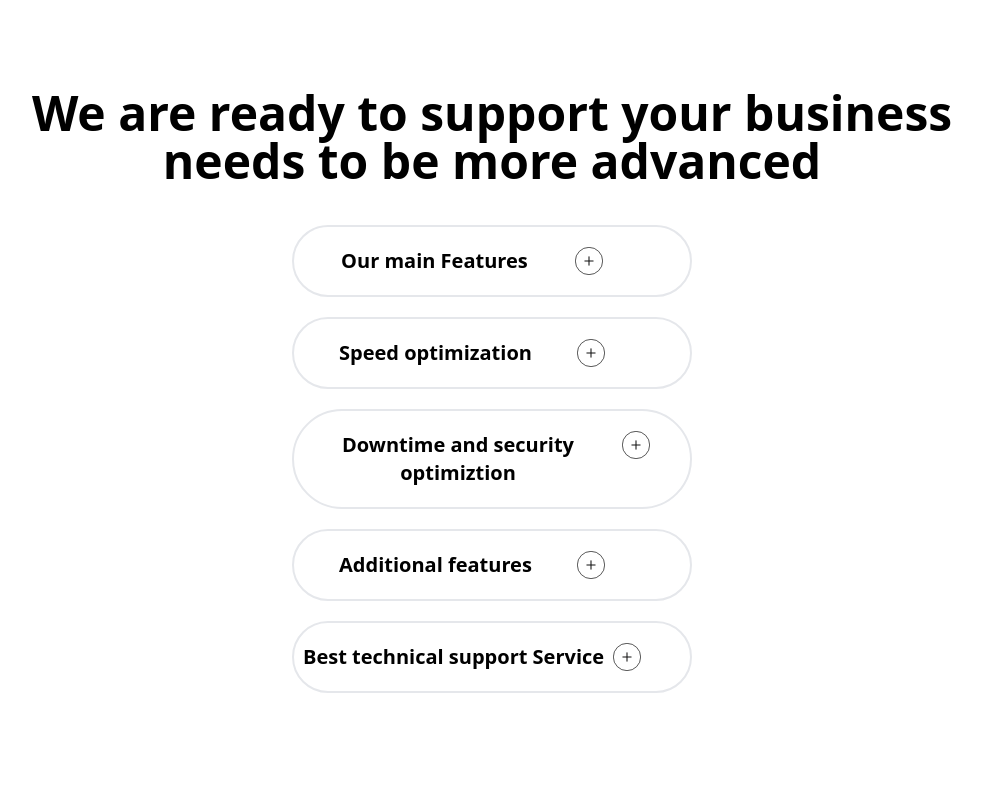
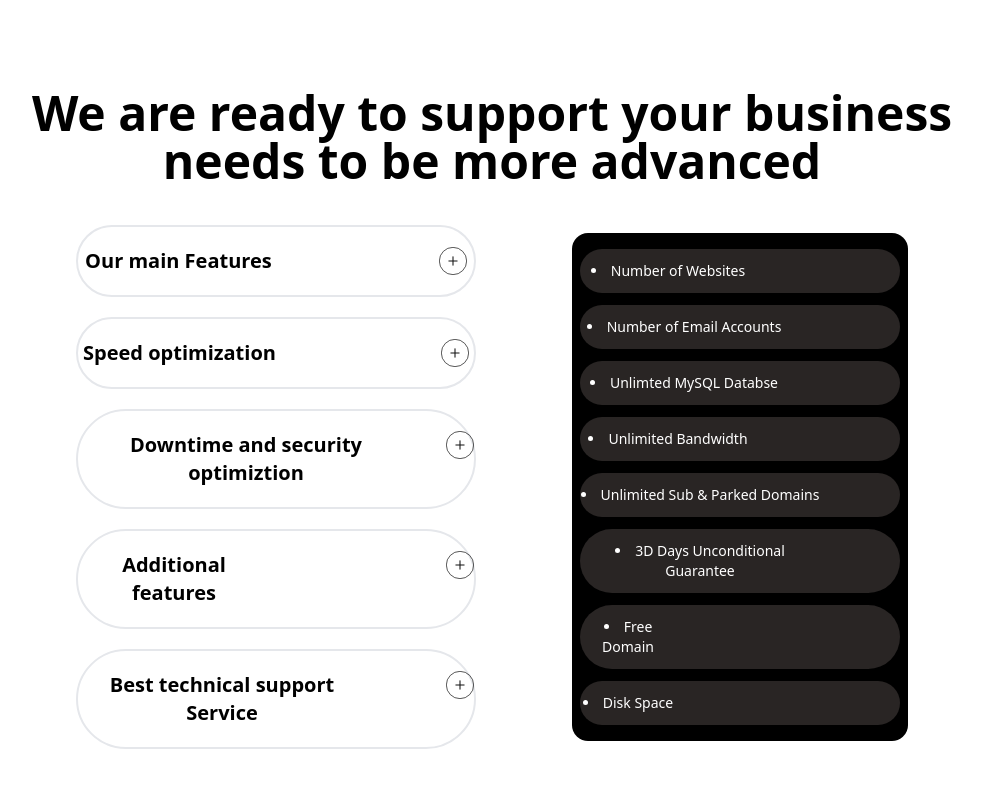
Before and after one commit to SnehashisRatna/Responsive-WebPages, a plain HTML site: page Hosting Landing Page/index.html in a window 1280 px wide. Shown: the part 1549-2336 px from the top of the page, without its empty margins (148-1130 px from the left). Before the commit the page ends 2282 px from the top, so only its background shows below. Drawn offline with nearby package versions, Linux system fonts and the light colour scheme.

Commit message:
Update index.html
There is some Addition in Buy Section Part.

```diff
--- a/Hosting Landing Page/index.html
+++ b/Hosting Landing Page/index.html
@@ -69,7 +69,7 @@
                        <p class="text-base text-stone-700 w-60">We can speed up the creation of your website, which is made directly by the experts.</p>
                   </div>
                        <!-- Box2 -->
-                  <div class="border mx-12 my-10 p-5 border-stone-600 flex flex-col justify-center items-center text-center space-y-5 rounded-2xl  bg-black xl:transition xl:ease-linear xl:hover:scale-110 -translate-y-10 ">
+                  <div class="border mx-12 my-10 p-5 border-stone-600 flex flex-col justify-center items-center text-center space-y-5 rounded-2xl  bg-black xl:transition xl:ease-linear xl:hover:scale-110 xl:-translate-y-10 ">
                     <img class="h-16" src="./Photos/Icons/signal.svg" alt="">
                     <p class="font-semibold text-2xl text-white  py-3"> Speed to access faster</p>
                     <p class="text-base text-stone-400 w-56 ">Ecellent network infrastructure and hardware to support fast and stable access.</p>
@@ -86,16 +86,29 @@
               <div class="flex flex-col justify-center items-center">
                 <p class="px-4  text-center w-9/12 py-10 text-3xl font-bold xl:text-5xl transition ease-linear hover:scale-110 ">We are ready to support your business needs to be more advanced</p>
 
-                <div class="">
-                    <ul class="flex flex-col space-y-5 list-inside">
+                <div class="flex flex-col justify-center xl:flex-row xl:space-x-24  items-center  ">
+                    <ul class="flex flex-col space-y-5 list-inside  pb-10 ">
 
-                        <li class="border-2 rounded-full  py-5 w-[50vh] flex   font-semibold text-xl pr-10 justify-evenly ">Our main Features <img class="h-7 " src="./Photos/Icons/Group 238512.svg" alt="S"></li>
-                        <li class="border-2 rounded-full  py-5 w-[50vh] flex   font-semibold text-xl pr-10 justify-evenly ">Speed optimization <img class="h-7 " src="./Photos/Icons/Group 238512.svg" alt="S"></li>
-                        <li class="border-2 rounded-full  py-5 w-[50vh] flex   font-semibold text-xl pr-10 justify-evenly ">Downtime and security optimiztion<img class="h-7 " src="./Photos/Icons/Group 238512.svg" alt="S"></li>
-                        <li class="border-2 rounded-full  py-5 w-[50vh] flex   font-semibold text-xl pr-10 justify-evenly ">Additional features <img class="h-7 " src="./Photos/Icons/Group 238512.svg" alt="S"></li>
-                        <li class="border-2 rounded-full  py-5 w-[50vh] flex   font-semibold text-xl pr-10 justify-evenly ">Best technical support Service<img class="h-7 " src="./Photos/Icons/Group 238512.svg" alt="S"></li>
+                        <li class="border-2 rounded-full  py-5  xl:w-[50vh] flex   font-semibold xl:text-xl xl:pr-40 px-3 xl:px-0 justify-between xl:justify-evenly hover:bg-gradient-to-r hover:from-violet-700 hover:to-fuchsia-500 hover:text-white ">Our main Features <img class="h-7 xl:translate-x-40 " src="./Photos/Icons/Group 238512.svg " alt="S"></li>
+                        <li class="border-2 rounded-full  py-5 xl:w-[50vh] flex   font-semibold xl:text-xl xl:pr-40 px-3 xl:px-0   justify-between xl:justify-evenly  hover:bg-gradient-to-r hover:from-violet-700 hover:to-fuchsia-500 hover:text-white">Speed optimization <img class="h-7 xl:translate-x-40 " src="./Photos/Icons/Group 238512.svg" alt="S"></li>
+                        <li class="border-2 rounded-full  py-5 xl:w-[50vh] flex   font-semibold xl:text-xl xl:pr-8 px-3 xl:px-0  justify-between xl:justify-evenly hover:bg-gradient-to-r hover:from-violet-700 hover:to-fuchsia-500 hover:text-white ">Downtime and security optimiztion<img class="h-7 xl:translate-x-8 " src="./Photos/Icons/Group 238512.svg" alt="S"></li>
+                        <li class="border-2 rounded-full  py-5 xl:w-[50vh] flex   font-semibold xl:text-xl xl:pr-44 px-3 xl:px-0  justify-between xl:justify-evenly hover:bg-gradient-to-r hover:from-violet-700 hover:to-fuchsia-500 hover:text-white">Additional features <img class="h-7 xl:translate-x-44 " src="./Photos/Icons/Group 238512.svg" alt="S"></li>
+                        <li class="border-2 rounded-full  py-5 xl:w-[50vh] flex   font-semibold xl:text-xl xl:pr-20 px-3 xl:px-0  justify-between xl:justify-evenly hover:bg-gradient-to-r hover:from-violet-700 hover:to-fuchsia-500 hover:text-white">Best technical support Service<img class="h-7 xl:translate-x-20 " src="./Photos/Icons/Group 238512.svg" alt="S"></li>
+                    </ul>
+                    <div class="rounded-2xl bg-black px-2 py-4 mb-10">
+                        <ul class="flex flex-col  space-y-3 list-disc  list-inside ">
+                            <li class=" w-[40vh] py-3 xl:pr-36 rounded-full bg-stone-800 text-white text-sm transition ease-linear hover:scale-110 ">Number of Websites </li>
+                            <li class= " w-[40vh] py-3 xl:pr-28  rounded-full bg-stone-800 text-white text-sm transition ease-linear hover:scale-110" >Number of Email Accounts</li>
+                            <li class=" w-[40vh] py-3 xl:pr-28  rounded-full bg-stone-800 text-white text-sm transition ease-linear hover:scale-110">Unlimted MySQL Databse</li>
+                            <li class=" w-[40vh] py-3 xl:pr-36  rounded-full bg-stone-800 text-white text-sm transition ease-linear hover:scale-110">Unlimited Bandwidth</li>
+                            <li class=" w-[40vh] py-3  xl:pr-20 rounded-full bg-stone-800 text-white text-sm transition ease-linear hover:scale-110">Unlimited Sub & Parked Domains</li>
+                            <li class=" w-[40vh] py-3 xl:pr-20  rounded-full bg-stone-800 text-white text-sm transition ease-linear hover:scale-110">3D Days Unconditional Guarantee</li>
+                            <li class=" w-[40vh] py-3 xl:pr-56 rounded-full bg-stone-800 text-white text-sm transition ease-linear hover:scale-110">Free Domain</li>
+                            <li class=" w-[40vh] py-3 xl:pr-56 rounded-full bg-stone-800 text-white text-sm transition ease-linear hover:scale-110">Disk Space</li>
+                        </ul>
 
-                    </ul>
+
+                    </div>
                 </div>
               </div>
        </div>
```
